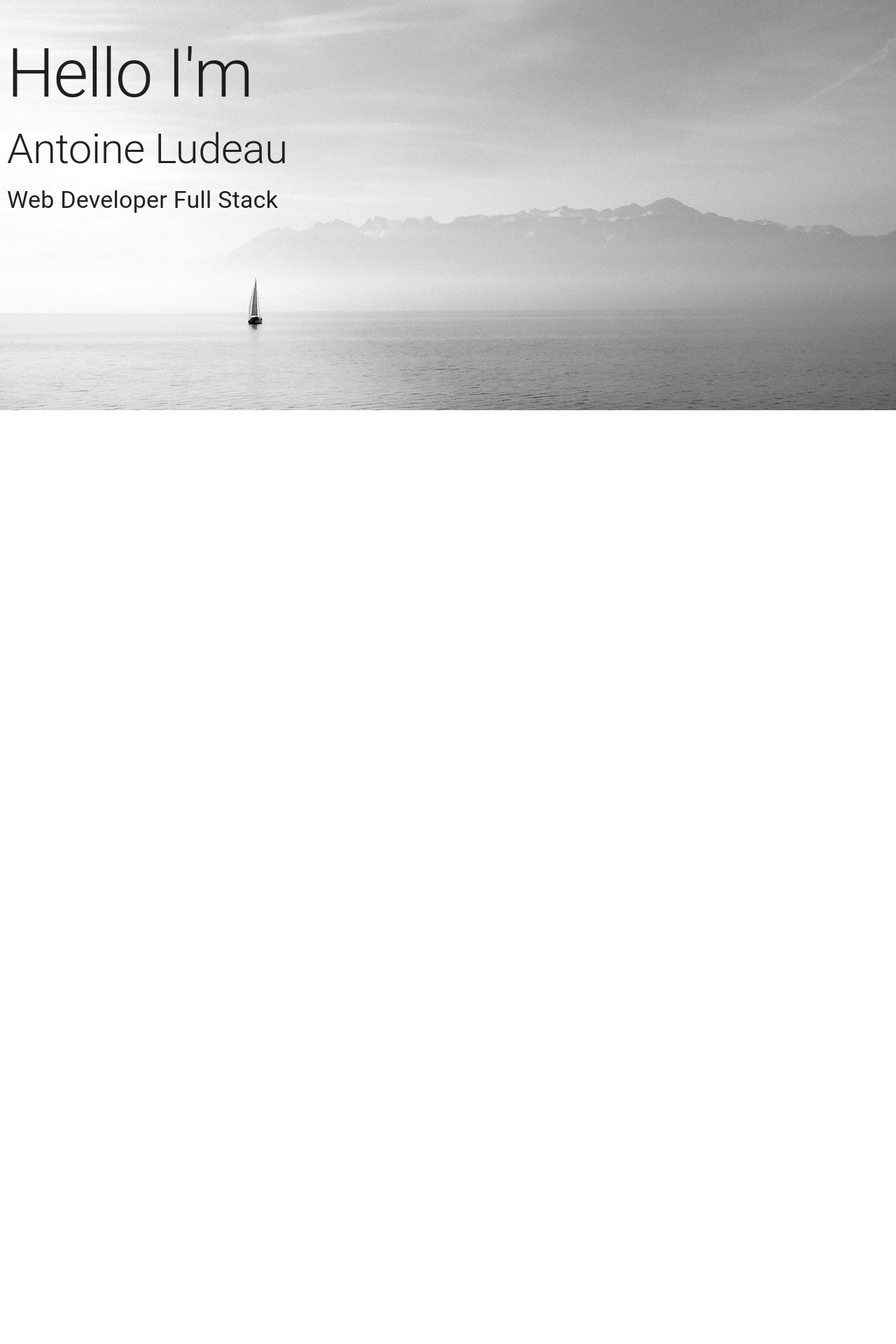
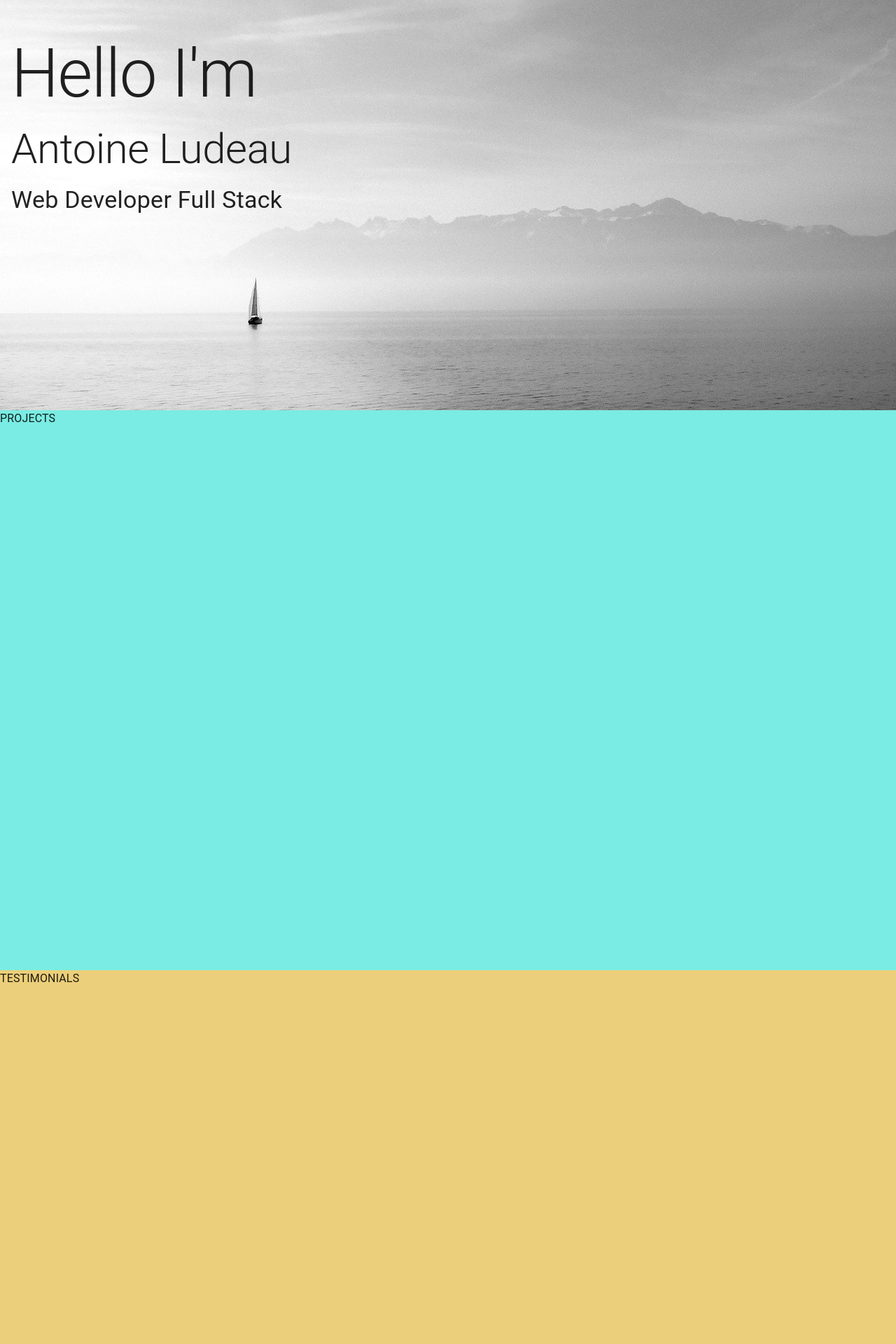
Before and after one commit to antoineludeau/portfolio, a React (Create React App) app: page / in a window 1280 px wide. Shown: the part 214-2134 px from the top of the page at 70% size. Before the commit the page ends 1600 px from the top, so only its background shows below. Built offline with nearby package versions, Linux system fonts and the light colour scheme.

Commit message:
Added router, menu and page anchor

```diff
--- a/package.json
+++ b/package.json
@@ -16,6 +16,8 @@
     "@types/react-dom": "^17.0.9",
     "react": "^17.0.2",
     "react-dom": "^17.0.2",
+    "react-router-dom": "^5.3.0",
+    "react-router-hash-link": "^2.4.3",
     "react-scripts": "4.0.3",
     "react-spring": "^9.3.0",
     "typescript": "^4.4.4",
@@ -44,5 +46,8 @@
       "last 1 firefox version",
       "last 1 safari version"
     ]
+  },
+  "devDependencies": {
+    "@types/react-router-hash-link": "^2.4.2"
   }
 }
--- a/src/components/molecules/top-bar.tsx
+++ b/src/components/molecules/top-bar.tsx
@@ -1,4 +1,5 @@
 import * as React from "react";
+import { useState } from "react";
 import AppBar from "@mui/material/AppBar";
 import Toolbar from "@mui/material/Toolbar";
 import Typography from "@mui/material/Typography";
@@ -7,7 +8,35 @@ import useScrollTrigger from "@mui/material/useScrollTrigger";
 import IconButton from "@mui/material/IconButton";
 import MenuIcon from "@mui/icons-material/Menu";
 import Slide from "@mui/material/Slide";
+import Drawer from "@mui/material/Drawer";
+import Box from "@mui/material/Box";
+import List from "@mui/material/List";
+import Divider from "@mui/material/Divider";
+import ListItem from "@mui/material/ListItem";
+import ListItemIcon from "@mui/material/ListItemIcon";
+import ListItemText from "@mui/material/ListItemText";
+import InboxIcon from "@mui/icons-material/MoveToInbox";
+import MailIcon from "@mui/icons-material/Mail";
+import { HashLink as Link } from "react-router-hash-link";
 
+const menuItems = [
+  {
+    id: "home",
+    text: "Home",
+  },
+  {
+    id: "projects",
+    text: "Projects",
+  },
+  {
+    id: "testimonials",
+    text: "Testimonials",
+  },
+  {
+    id: "contacts",
+    text: "Contacts",
+  },
+];
 interface Props {
   children: React.ReactElement;
 }
@@ -24,7 +53,9 @@ function HideOnScroll(props: Props) {
 }
 
 export const TopBar = () => {
+  const [openMenu, setOpenMenu] = useState<boolean>(false);
   return (
+    <>
       <React.Fragment>
         <CssBaseline />
         <HideOnScroll>
@@ -36,6 +67,7 @@ export const TopBar = () => {
                 color="inherit"
                 aria-label="menu"
                 sx={{ mr: 2 }}
+                onClick={() => setOpenMenu(true)}
               >
                 <MenuIcon />
               </IconButton>
@@ -46,6 +78,34 @@ export const TopBar = () => {
           </AppBar>
         </HideOnScroll>
         <Toolbar />
+        <Drawer
+          anchor={"left"}
+          open={openMenu}
+          onClose={() => setOpenMenu(false)}
+        >
+          <Box sx={{ width: 250 }}>
+            <List>
+              {menuItems.map((item, index) => (
+                <Link
+                  key={item.id}
+                  scroll={(el) =>
+                    el.scrollIntoView({ behavior: "auto", block: "end" })
+                  }
+                  to={`/#${item.id}`}
+                  style={{ textDecoration: "none", color: "inherit" }}
+                >
+                  <ListItem button>
+                    <ListItemIcon>
+                      {index % 2 === 0 ? <InboxIcon /> : <MailIcon />}
+                    </ListItemIcon>
+                    <ListItemText primary={item.text} />
+                  </ListItem>
+                </Link>
+              ))}
+            </List>
+          </Box>
+        </Drawer>
       </React.Fragment>
+    </>
   );
 };
--- a/src/components/organisms/first-screen.tsx
+++ b/src/components/organisms/first-screen.tsx
@@ -2,34 +2,39 @@ import Box from "@mui/material/Box";
 import Grid from "@mui/material/Grid";
 import Typography from "@mui/material/Typography";
 import { useSpring, animated } from "react-spring";
+import useMediaQuery from '@mui/material/useMediaQuery';
 
 import HomeImage from "../../assets/image/home.jpg";
 
 export const FirstScreen = () => {
+  const matches = useMediaQuery('(min-width:600px)');
   const props = useSpring({
-    to: { opacity: 1, x: 10 },
-    from: { opacity: 0, x: 0 },
+    to: { opacity: 1, x: 0 },
+    from: { opacity: 0, x: -10 },
     config: { tension: 30 },
+    delay: 0
   });
   const props2 = useSpring({
-    to: { opacity: 1, x: 10 },
-    from: { opacity: 0, x: 0 },
+    to: { opacity: 1, x: 0 },
+    from: { opacity: 0, x: -10 },
     config: { tension: 30 },
     delay: 400
   });
   const props3 = useSpring({
-    to: { opacity: 1, x: 10 },
-    from: { opacity: 0, x: 0 },
+    to: { opacity: 1, x: 0 },
+    from: { opacity: 0, x: -10 },
     config: { tension: 30 },
     delay: 800
   });
   return (
     <>
       <Box
+      id='home'
         sx={{
-          height: "calc(100vh - 64px)",
+          height: `${matches ? "calc(100vh - 64px)" : "calc(100vh - 56px)"}`,
           backgroundImage: `url(${HomeImage})`,
           backgroundPositionX: "10%",
+          backgroundRepeat: "no-repeat",
         }}
       >
         <Grid
@@ -37,6 +42,7 @@ export const FirstScreen = () => {
             position: "absolute",
             top: "50%",
             transform: "translateY(-50%)",
+            padding: 2
           }}
           container
           spacing={2}
@@ -64,6 +70,33 @@ export const FirstScreen = () => {
           </Grid>
         </Grid>
       </Box>
+      <Box
+      id='projects'
+        sx={{
+          height: "100vh",
+          backgroundColor:"#7AECE3"
+        }}
+      >
+        PROJECTS
+      </Box>
+      <Box
+      id='testimonials'
+        sx={{
+          height: "100vh",
+          backgroundColor:"#ECCF7A"
+        }}
+      >
+        TESTIMONIALS
+      </Box>
+      <Box
+      id='contacts'
+        sx={{
+          height: "100vh",
+          backgroundColor:"#9DEC7A "
+        }}
+      >
+        CONTACTS
+      </Box>
     </>
   );
 };
--- a/src/components/pages/home.tsx
+++ b/src/components/pages/home.tsx
@@ -1,15 +1,13 @@
 import { TemplateHome } from "../templates";
 
 import { TopBar } from "../molecules";
-import { FirstScreen, SecondScreen } from "../organisms"
-
+import { FirstScreen } from "../organisms";
 
 export const Home = () => {
-  return <TemplateHome
-    topBar={<TopBar/>}
-    screens={[
-      <FirstScreen/>,
-      <SecondScreen/>
-    ]}
-    />;
+  return (
+    <TemplateHome
+      topBar={<TopBar />}
+      firstScreen={<FirstScreen />}
+    />
+  );
 };
--- a/src/components/templates/home.tsx
+++ b/src/components/templates/home.tsx
@@ -1,17 +1,16 @@
-import Box from "@mui/material/Box";
-
+import { BrowserRouter as Router, Route } from "react-router-dom";
 interface TemplateHomeProps {
   topBar: React.ReactNode;
-  screens: React.ReactNode[];
+  firstScreen: any;
 }
 
-export const TemplateHome = ({ topBar, screens }: TemplateHomeProps) => {
+export const TemplateHome = ({ topBar, firstScreen }: TemplateHomeProps) => {
   return (
     <>
-      {topBar}
-      {screens.map((screen) => {
-        return screen;
-      })}
+      <Router>
+        {topBar}
+        {firstScreen}
+      </Router>
     </>
   );
 };
```
Also changed, not shown: 1 other file (tests, documents, lock files or other folders). Lines whose indentation alone changed are shown as unchanged.
